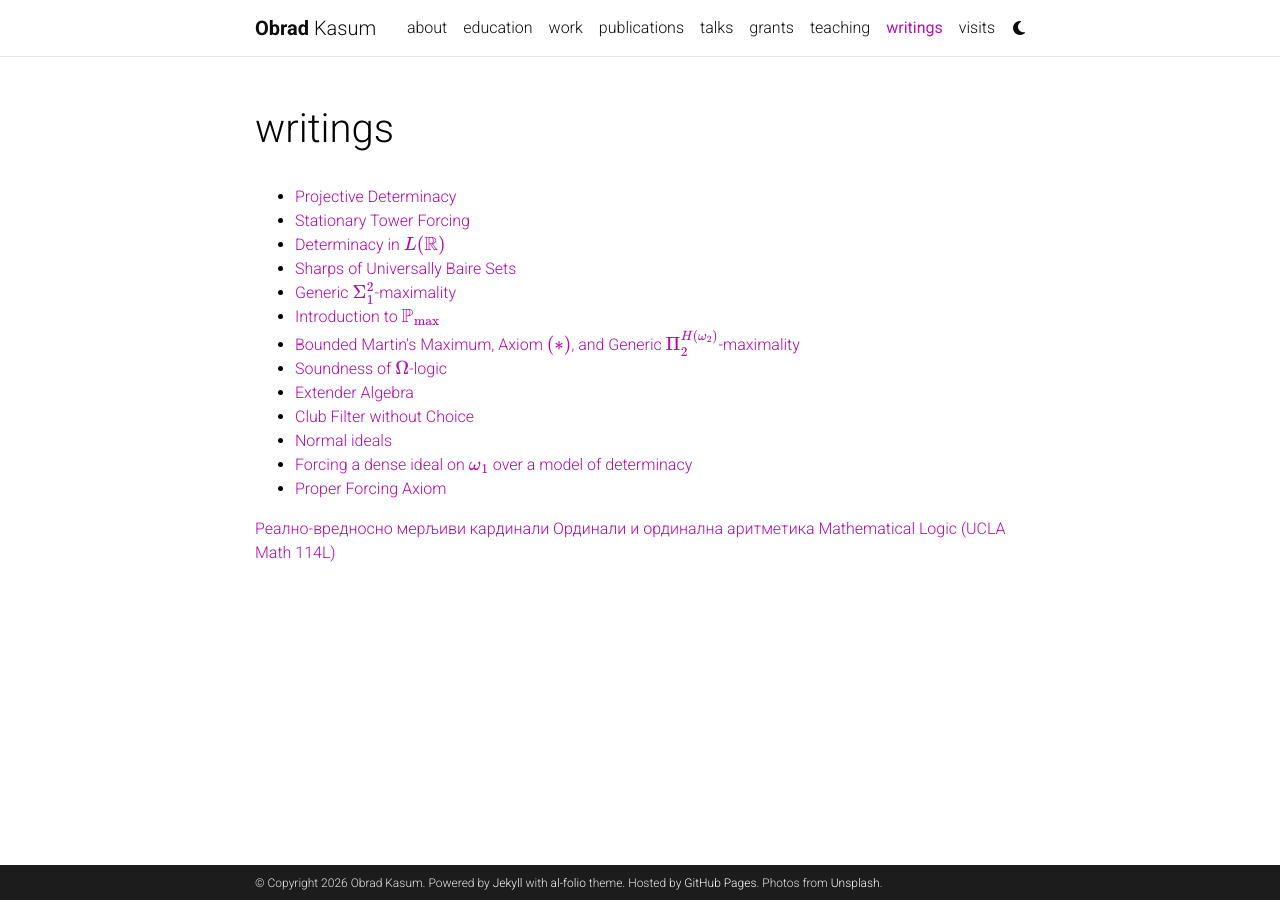
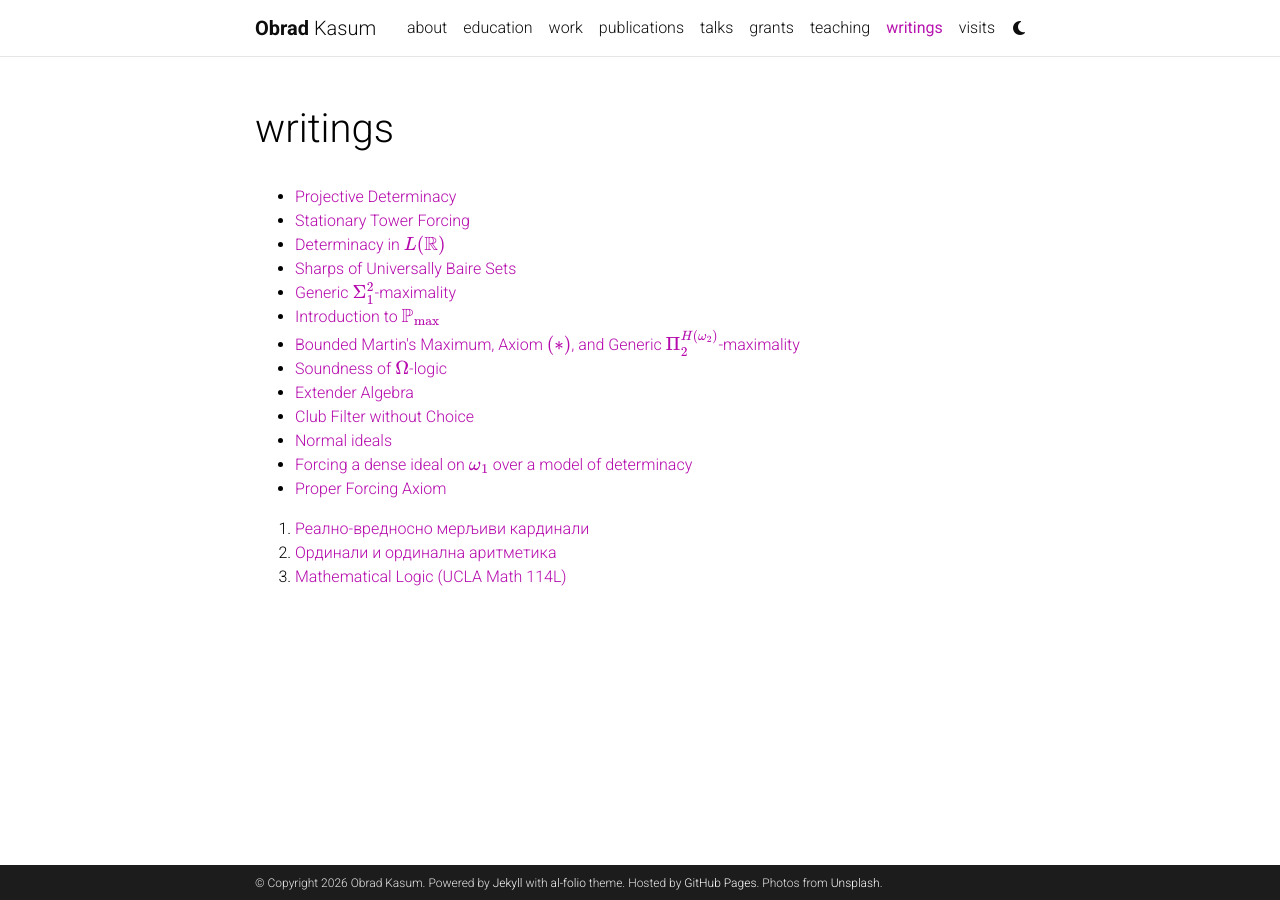
Before and after one commit to obradkasum/obradkasum.github.io, a Jekyll site: the page built from _pages/writings.md, in a window 1280 px wide. Built offline with Jekyll 4.4.1, drawn with Linux system fonts in a browser that asks for light colours; comment, search, counter and statistics services are not loaded; a style sheet for code colours, icons or effects is not loaded.

Commit message:
Update writings.md

```diff
--- a/_pages/writings.md
+++ b/_pages/writings.md
@@ -35,6 +35,10 @@ nav_order: 7
   <li><a href="https://drive.google.com/file/d/1Ur0MlmBFJcaycMTih6fxeAAEXFBrSpuz/view?usp=drive_link"> Proper Forcing Axiom </a></li>
 </ul>
 
-<a href = "/assets/pdf/Реално-вредносно_мерљиви_кардинали.pdf">Реално-вредносно мерљиви кардинали</a>
-<a href = "/assets/pdf/Ординали_и_ординална_аритметика.pdf">Ординали и ординална аритметика</a>
-<a href = "/assets/pdf/math114l">Mathematical Logic (UCLA Math 114L)</a>
+<ol>
+  <li><a href = "/assets/pdf/Реално-вредносно_мерљиви_кардинали.pdf">Реално-вредносно мерљиви кардинали</a></li>
+
+  <li><a href = "/assets/pdf/Ординали_и_ординална_аритметика.pdf">Ординали и ординална аритметика</a></li>
+
+  <li><a href = "/assets/pdf/math114l">Mathematical Logic (UCLA Math 114L)</a></li>
+</ol>
```
